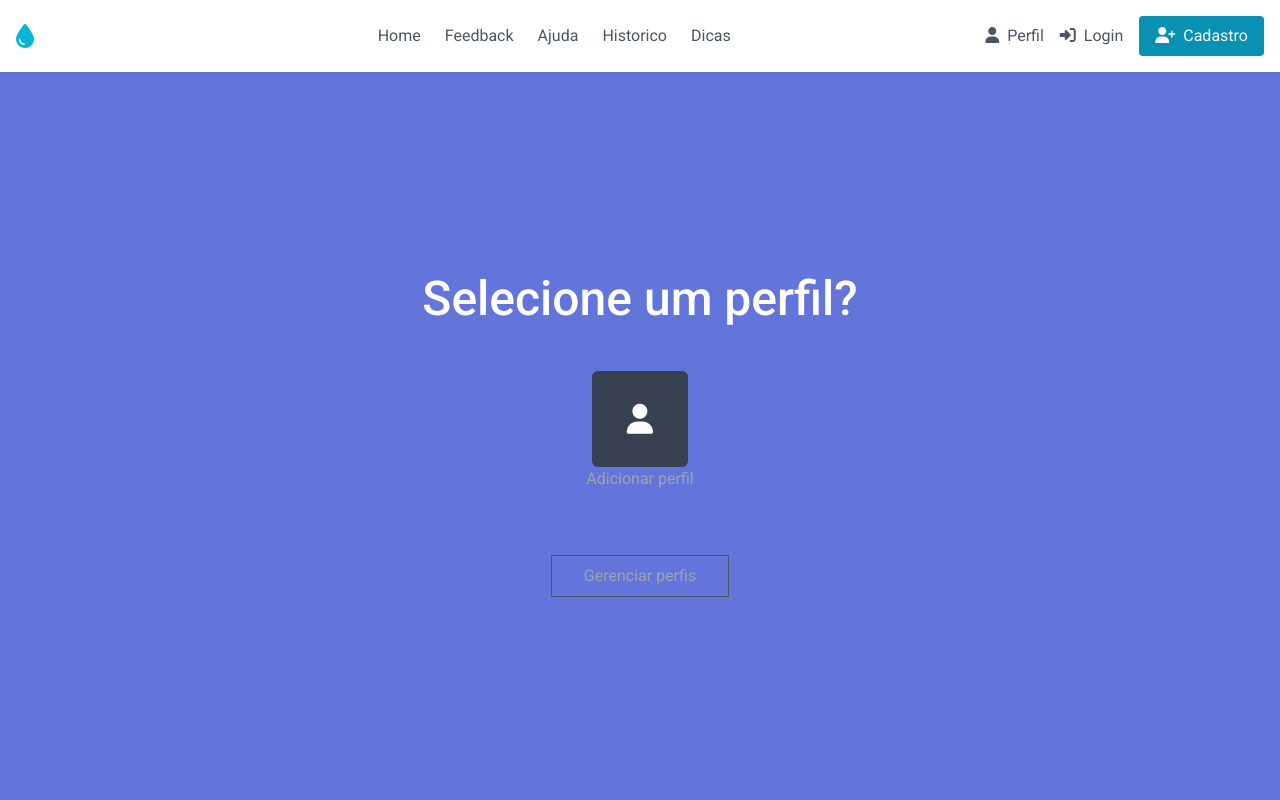
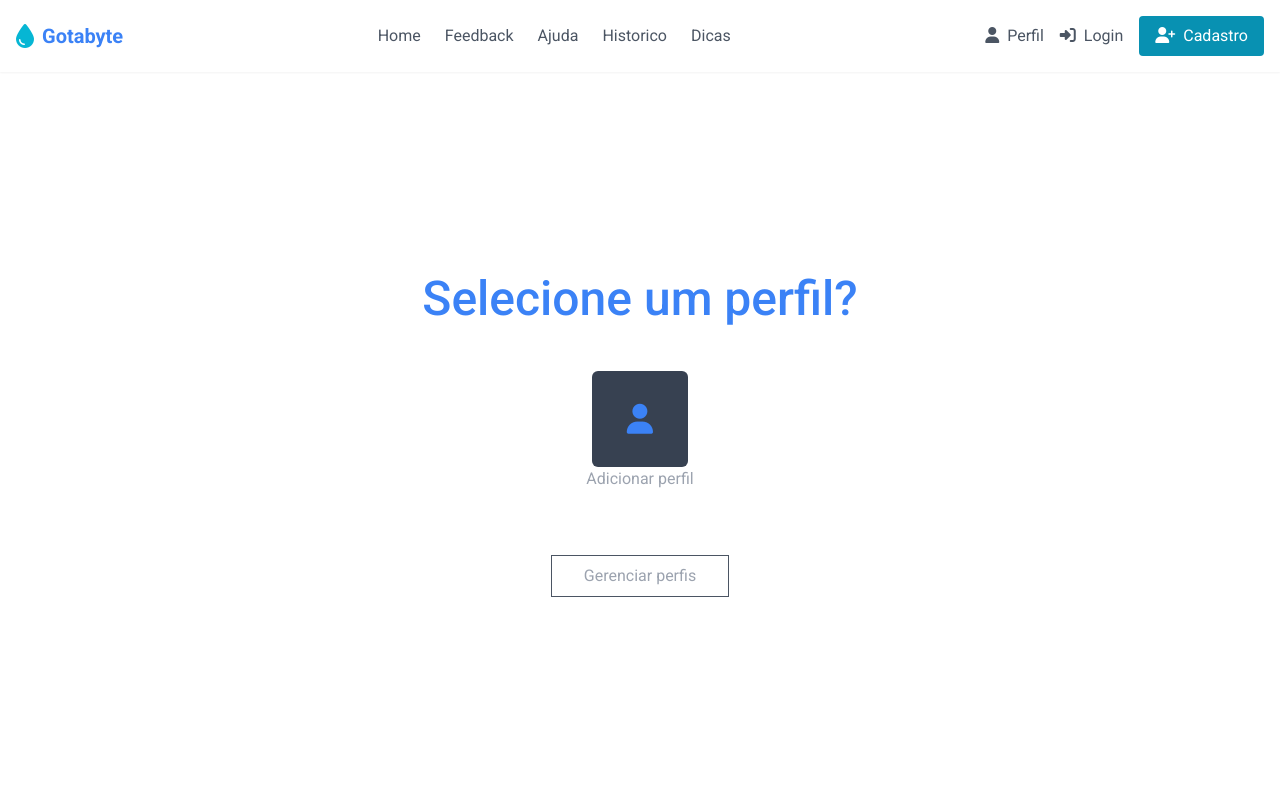
Before and after one commit to Mxrci0/GotaByte, a PHP site: page /perfil.html in a window 1280 px wide. Run offline with PHP 8.4, Linux system fonts and the light colour scheme; some libraries are stand-ins or nearby versions.

Commit message:
Cores-Perfil

```diff
--- a/Breno/perfil.css
+++ b/Breno/perfil.css
@@ -3,8 +3,8 @@
 
         body {
             font-family: 'Roboto', sans-serif;
-            background-color: #6375da;
-            color: rgb(255, 255, 255);
+            background-color: #ffffff;
+            color: #3b82f6;
         }
 
         .profile-card {
@@ -26,7 +26,7 @@
         }
 
         .add-profile:hover {
-            background-color: rgba(255, 255, 255, 0.2);
+            background-color: rgba(202, 202, 202, 0.2);
         }
 
         .modal {
```
